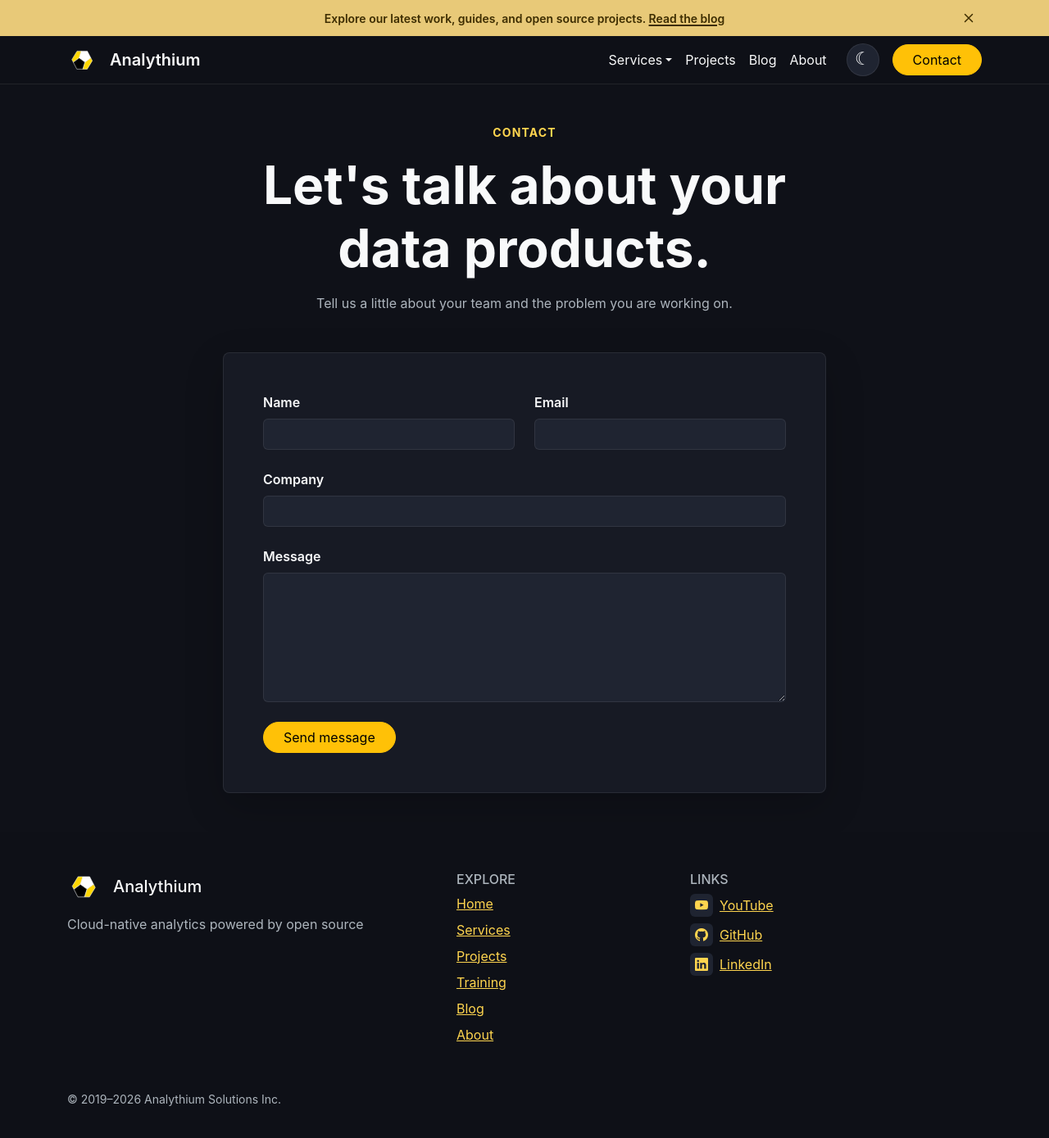
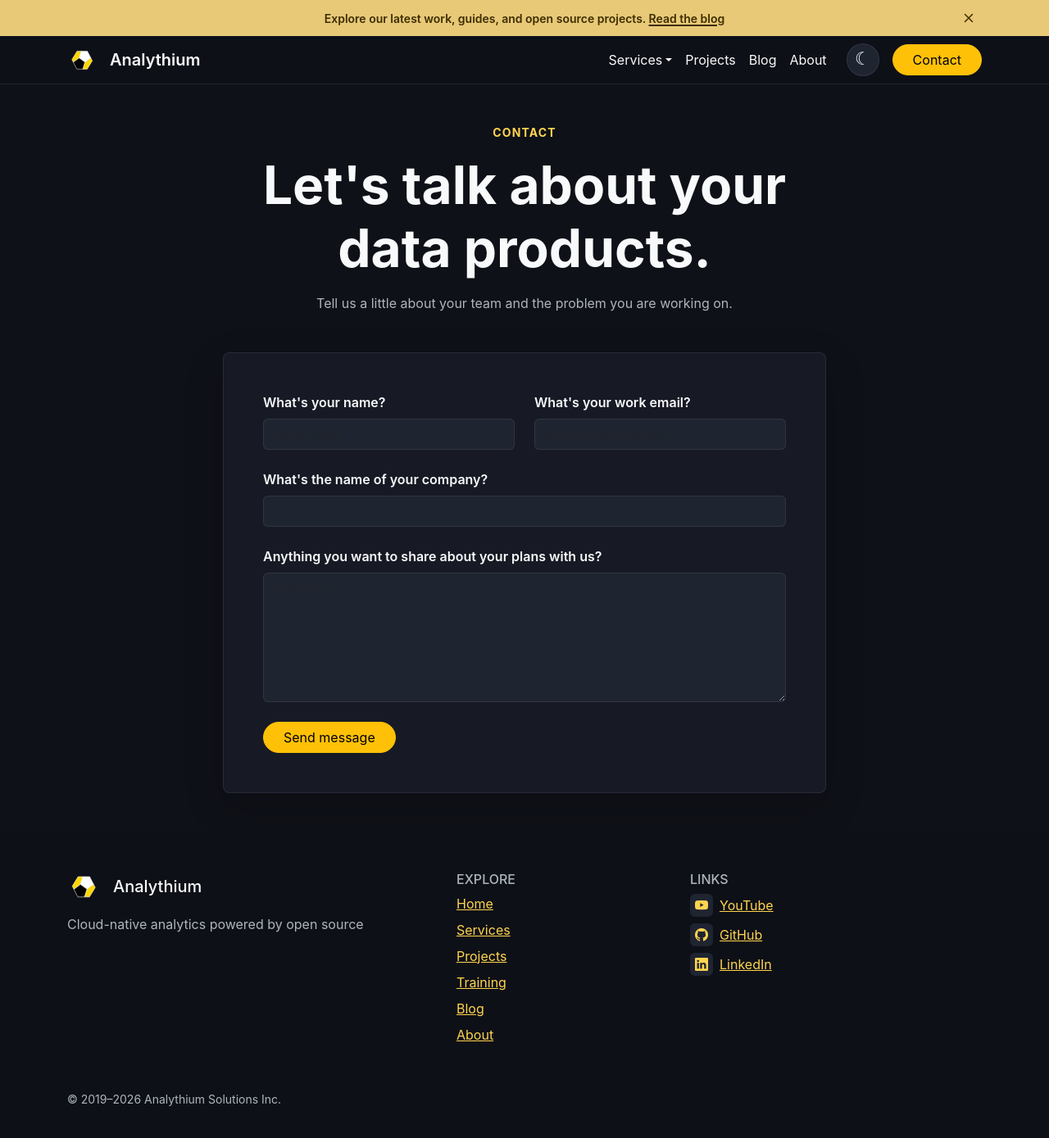
Before and after one commit to analythium/analythium-website, a Jekyll site: the page built from contact.html, in a window 1280 px wide and 1400 px high. Shown: the top 1389 px of the window at 82% size. Built offline with Jekyll 4.4.1, drawn with Linux system fonts in a browser that asks for light colours.

Commit message:
Integrate form
Signed-off-by: Peter Solymos <psolymos@gmail.com>

```diff
--- a/_includes/contact-form.html
+++ b/_includes/contact-form.html
@@ -1,21 +1,22 @@
-<form class="contact-form" method="post" action="{{ '/contact/' | relative_url }}">
+<form class="contact-form" method="post" action="https://forms.reform.app/headless/analythium/contact/FB5Iji/submissions">
   <div class="row g-4">
     <div class="col-md-6">
-      <label class="form-label" for="contact-name">Name</label>
-      <input id="contact-name" class="form-control" type="text" name="name" autocomplete="name" required>
+      <label class="form-label" for="blk_name_iuxbxgukbo">What's your name?</label>
+      <input id="blk_name_iuxbxgukbo" class="form-control" type="text" name="answers[blk_name_iuxbxgukbo]" placeholder="Jane Smith" autocomplete="name" required>
     </div>
     <div class="col-md-6">
-      <label class="form-label" for="contact-email">Email</label>
-      <input id="contact-email" class="form-control" type="email" name="email" autocomplete="email" required>
+      <label class="form-label" for="blk_email_20jm2mpxyh">What's your work email?</label>
+      <input id="blk_email_20jm2mpxyh" class="form-control" type="email" name="answers[blk_email_20jm2mpxyh]" placeholder="jane@business.com" autocomplete="email" required>
     </div>
     <div class="col-12">
-      <label class="form-label" for="contact-company">Company</label>
-      <input id="contact-company" class="form-control" type="text" name="company" autocomplete="organization">
+      <label class="form-label" for="blk_text_jysixnfcev">What's the name of your company?</label>
+      <input id="blk_text_jysixnfcev" class="form-control" type="text" name="answers[blk_text_jysixnfcev]" placeholder="Acme Inc." autocomplete="organization" required>
     </div>
     <div class="col-12">
-      <label class="form-label" for="contact-message">Message</label>
-      <textarea id="contact-message" class="form-control" name="message" rows="6" required></textarea>
+      <label class="form-label" for="blk_text_aohgu4o2zu">Anything you want to share about your plans with us?</label>
+      <textarea id="blk_text_aohgu4o2zu" class="form-control" name="answers[blk_text_aohgu4o2zu]" placeholder="Message" rows="6" required></textarea>
     </div>
+    <input id="blk_hidden_lsrdmik1dk" type="hidden" name="answers[blk_hidden_lsrdmik1dk]" value="website">
     <div class="col-12">
       <button class="btn btn-warning rounded-pill px-4" type="submit">Send message</button>
     </div>
```
Also changed, not shown: thank-you.html (added, +21 -0 lines).
